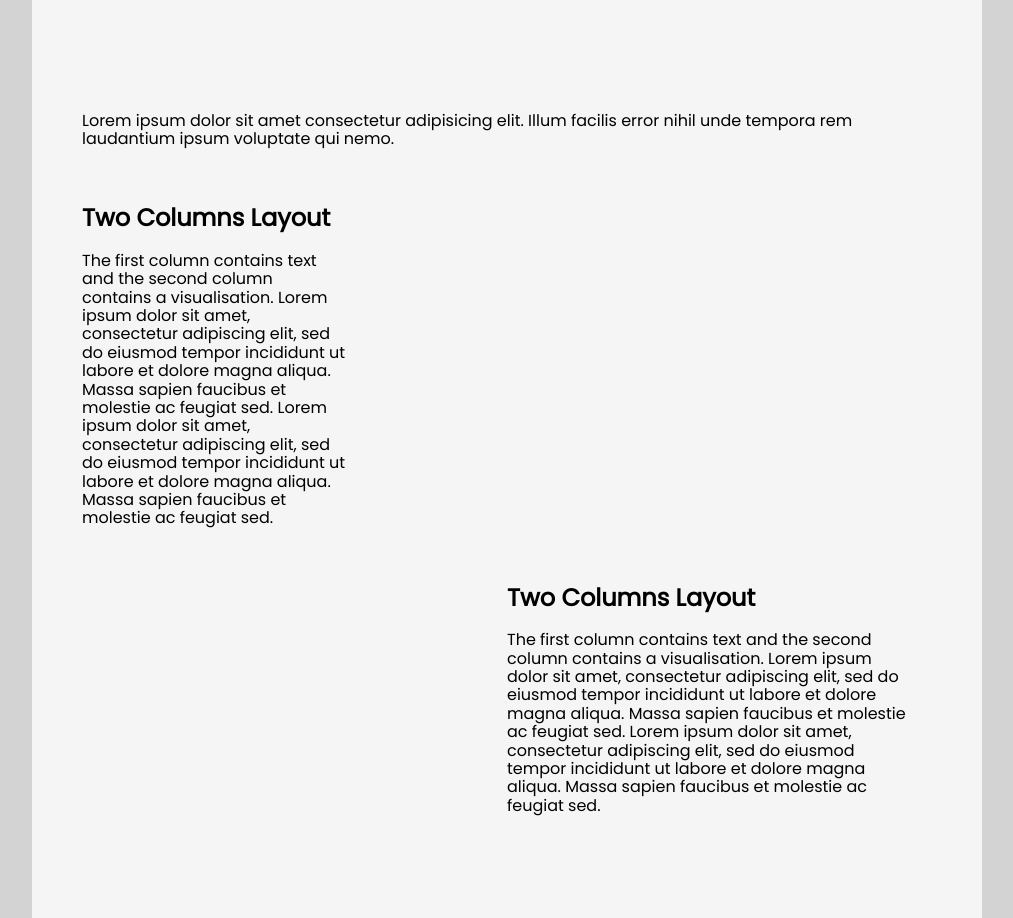
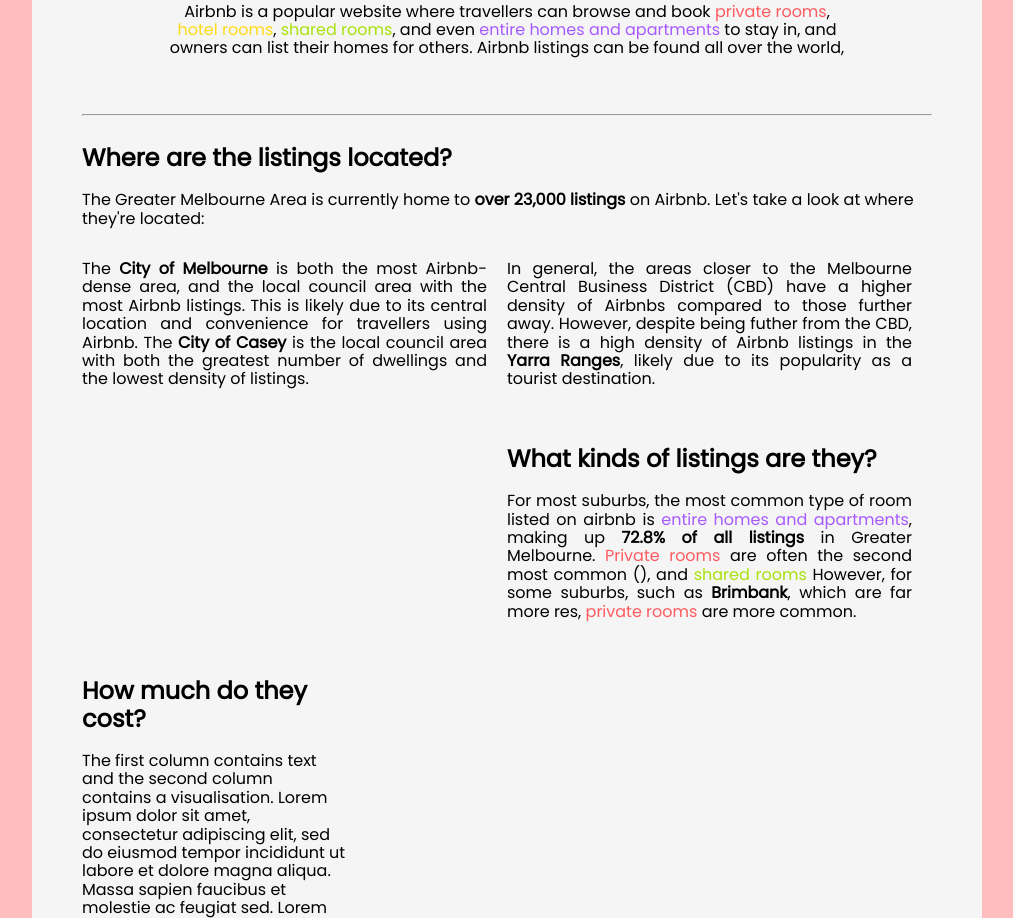
Before and after one commit to hbar0009/fit3179-assignment-2, a plain HTML site: page index.html in a window 1280 px wide. Shown: the part 112-1030 px from the top of the page, without its empty margins (133-1146 px from the left). Drawn offline with nearby package versions, Linux system fonts and the light colour scheme; a script that the page names is missing.

Commit message:
add subtitle and descriptions for map and pie chart

```diff
--- a/css/styles.css
+++ b/css/styles.css
@@ -24,7 +24,7 @@ h1 {
 }
 
 body {
-  background-color: lightgray;
+  background-color: #ffbdbf;
 }
 
 .page {
@@ -41,7 +41,7 @@ body {
 }
 
 .description h2,
-h1 {
+.description h3 {
   margin-top: 0px;
 }
 
@@ -61,8 +61,18 @@ h1 {
   margin-bottom: 10px;
 }
 
+.subheading {
+  text-align: center;
+  padding-left: 80px;
+  padding-right: 80px;
+}
+
 .centered-text {
   text-align: center;
+}
+
+.justified-text {
+  text-align: justify;
 }
 
 .small-font {
--- a/index.html
+++ b/index.html
@@ -40,33 +40,84 @@
           <h1 class="centered-text">
             <span class="pink-text">Airbnb</span> in the Greater Melbourne Area
           </h1>
+          <p class="subheading">
+            Airbnb is a popular website where travellers can browse and book
+            <span class="pink-text">private rooms</span>,
+            <span class="yellow-text">hotel rooms</span>,
+            <span class="green-text">shared rooms</span>, and even
+            <span class="purple-text">entire homes and apartments</span>
+            to stay in, and owners can list their homes for others. Airbnb
+            listings can be found all over the world,
+          </p>
+        </div>
+      </div>
+
+      <hr />
+
+      <div class="pure-g">
+        <div class="pure-u-1-1">
+          <h2>Where are the listings located?</h2>
           <p>
-            Lorem ipsum dolor, sit amet consectetur adipisicing elit. Dolores,
-            ipsum?
+            The Greater Melbourne Area is currently home to
+            <strong>over 23,000 listings</strong> on Airbnb. Let's take a look
+            at where they're located:
+          </p>
+        </div>
+
+        <div class="pure-u-1-1">
+          <div id="airbnb_map" class="vis-container"></div>
+        </div>
+
+        <div class="pure-u-1-2">
+          <p class="description description-left justified-text">
+            The <strong>City of Melbourne</strong> is both the most Airbnb-dense
+            area, and the local council area with the most Airbnb listings. This
+            is likely due to its central location and convenience for travellers
+            using Airbnb. The <strong>City of Casey</strong> is the local
+            council area with both the greatest number of dwellings and the
+            lowest density of listings.
+          </p>
+        </div>
+
+        <div class="pure-u-1-2">
+          <p class="description description-left justified-text">
+            In general, the areas closer to the Melbourne Central Business
+            District (CBD) have a higher density of Airbnbs compared to those
+            further away. However, despite being futher from the CBD, there is a
+            high density of Airbnb listings in the
+            <strong>Yarra Ranges</strong>, likely due to its popularity as a
+            tourist destination.
           </p>
         </div>
       </div>
 
       <div class="pure-g">
-        <div class="pure-u-1-1">
-          <div id="airbnb_map" class="vis-container"></div>
+        <div class="pure-u-1-2">
+          <div id="pie_chart" class="vis-container"></div>
         </div>
-      </div>
+        <div class="pure-u-1-2">
+          <div class="description description-left">
+            <h2>What kinds of listings are they?</h2>
+            <p class="justified-text">
+              For most suburbs, the most common type of room listed on airbnb is
+              <span class="purple-text">entire homes and apartments</span>,
+              making up <strong>72.8% of all listings</strong> in Greater
+              Melbourne. <span class="pink-text">Private rooms</span> are often
+              the second most common (), and
+              <span class="green-text">shared rooms</span>
 
-      <div class="pure-g">
-        <div class="pure-u-1-1">
-          <p>
-            Lorem ipsum dolor sit amet consectetur adipisicing elit. Illum
-            facilis error nihil unde tempora rem laudantium ipsum voluptate qui
-            nemo.
-          </p>
+              However, for some suburbs, such as <strong>Brimbank</strong>,
+              which are far more res,
+              <span class="pink-text">private rooms</span> are more common.
+            </p>
+          </div>
         </div>
       </div>
 
       <div class="pure-g">
         <div class="pure-u-1-3">
           <div class="description description-left">
-            <h2>Two Columns Layout</h2>
+            <h2>How much do they cost?</h2>
             <p>
               The first column contains text and the second column contains a
               visualisation. Lorem ipsum dolor sit amet, consectetur adipiscing
@@ -83,23 +134,18 @@
         </div>
       </div>
 
+      <hr />
+
       <div class="pure-g">
-        <div class="pure-u-1-2">
-          <div id="pie_chart" class="vis-container"></div>
-        </div>
-        <div class="pure-u-1-2">
-          <div class="description description-left">
-            <h2>Two Columns Layout</h2>
-            <p>
-              The first column contains text and the second column contains a
-              visualisation. Lorem ipsum dolor sit amet, consectetur adipiscing
-              elit, sed do eiusmod tempor incididunt ut labore et dolore magna
-              aliqua. Massa sapien faucibus et molestie ac feugiat sed. Lorem
-              ipsum dolor sit amet, consectetur adipiscing elit, sed do eiusmod
-              tempor incididunt ut labore et dolore magna aliqua. Massa sapien
-              faucibus et molestie ac feugiat sed.
-            </p>
-          </div>
+        <div class="pure-u-1-1">
+          <h2>
+            So what kinds of properties are listed on Airbnb, and how do they
+            differ?
+          </h2>
+          <p>
+            Airbnb listings vary greatly in terms of price, number of room,
+            ....?? Let's take a look at what
+          </p>
         </div>
       </div>
 
```
